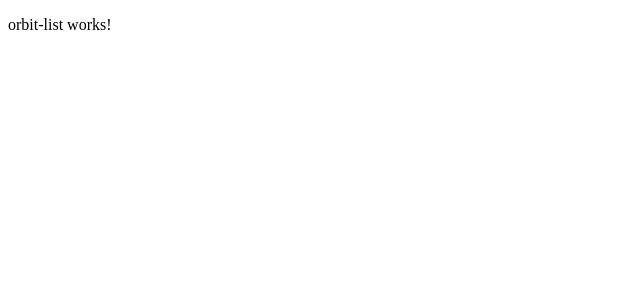
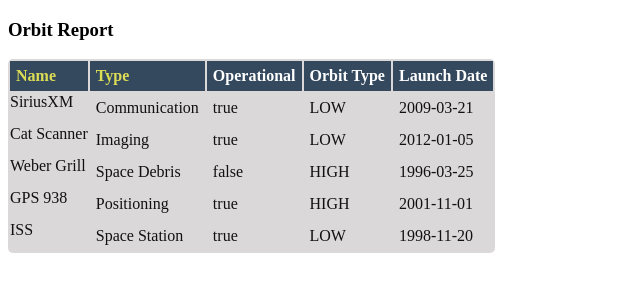
Before and after one commit to carterStallings/orbit-report, an Angular app: page / in a window 1280 px wide. Shown: the top 300 px of the page, without its empty margins (0-640 px from the left). Built offline with nearby package versions, Linux system fonts and the light colour scheme.

Commit message:
committing part 4

```diff
--- a/src/app/app.component.css
+++ b/src/app/app.component.css
@@ -0,0 +1,13 @@
+.search-form {
+    margin-bottom: 40px;
+}
+
+button {
+    margin-left: 10px;
+    color: #fff;
+    background-color: #009b25;
+    border-radius: 4px;
+    padding: 2px 5px;
+    font-size: 18px;
+    cursor: pointer;
+}
--- a/src/app/orbit-list/orbit-list.component.css
+++ b/src/app/orbit-list/orbit-list.component.css
@@ -0,0 +1,28 @@
+.sortable {
+    cursor: pointer;
+    color: #dd5;
+}
+
+.warning {
+    background-color: #da8a8a;
+}
+
+table {
+  color: #111;
+  border-radius: 5px;
+  overflow: hidden;
+  margin: 12px 0;
+  min-width: 300px;
+  background: #dad8d8;
+}
+
+.header-row {
+    background: #34495E;
+    color: #fff
+}
+
+th, td {
+    text-align: left;
+    margin: 5px 10px;
+    padding: 6px;
+}
--- a/src/app/orbit-list/orbit-list.component.html
+++ b/src/app/orbit-list/orbit-list.component.html
@@ -1 +1,16 @@
-<p>orbit-list works!</p>
+<h3>Orbit Report</h3>
+<table>
+   <tr class="header-row">
+      <th class="sortable">Name</th>
+      <th class="sortable">Type</th>
+      <th>Operational</th>
+      <th>Orbit Type</th>
+      <th>Launch Date</th>
+   </tr>
+   <tr *ngFor= "let satellite of satellites"> {{satellite.name}}
+      <td>{{satellite.type}}</td>
+      <td>{{satellite.operational}}</td>
+      <td>{{satellite.orbitType}}</td>
+      <td>{{satellite.launchDate}}</td>
+   </tr>
+</table>
```
